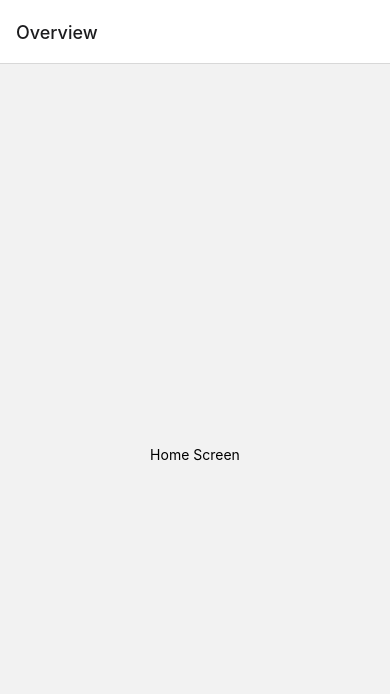
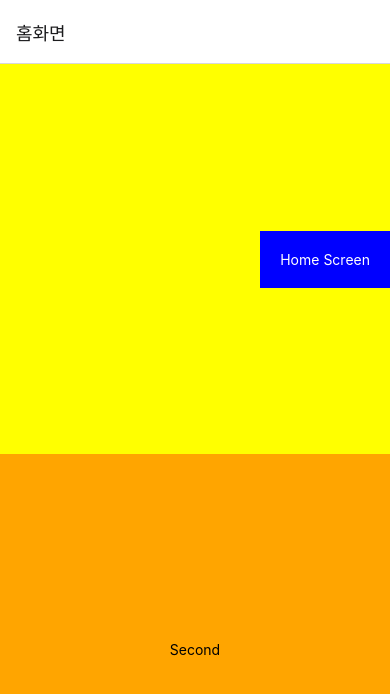
Before and after one commit to jkim8/FoodDeliveryApp, a React Native app: screen / in a window 390 px wide. Shown: the top 694 px of the page. Built offline with nearby package versions, Linux system fonts and the light colour scheme.

Commit message:
React-Native CSS

```diff
--- a/App.tsx
+++ b/App.tsx
@@ -4,7 +4,7 @@ import {
   createNativeStackNavigator,
   NativeStackScreenProps,
 } from '@react-navigation/native-stack';
-import {Text, TouchableHighlight, View} from 'react-native';
+import {Text, Pressable, Button, TouchableNativeFeedback, TouchableWithoutFeedback, TouchableOpacity, TouchableHighlight, View} from 'react-native';
 import {useCallback} from 'react';
 
 type RootStackParamList = {
@@ -20,11 +20,16 @@ function HomeScreen({navigation}: HomeScreenProps) {
   }, [navigation]);
 
   return (
-          <View style={{flex: 1, alignItems: 'center', justifyContent: 'center'}}>
-            <TouchableHighlight onPress={onClick}>
-              <Text>Home Screen</Text>
-            </TouchableHighlight>
+    <>
+          <View style={{flex: 1, backgroundColor: 'yellow', alignItems: 'flex-end', justifyContent: 'center'}}>
+            <Pressable onPress={onClick} style={{paddingHorizontal: 20, paddingVertical: 20, backgroundColor: 'blue'}}>
+              <Text style={{color: 'white'}}>Home Screen</Text>
+            </Pressable>
           </View>
+          <View style={{flex:1, backgroundColor: 'orange', alignItems: 'center', justifyContent: 'center'}}>
+            <Text>Second</Text>
+          </View>
+    </>
   );
 }
 
@@ -50,7 +55,7 @@ function App() {
               <Stack.Screen
                       name="Home"
                       component={HomeScreen}
-                      options={{title: 'Overview'}}
+                      options={{title: '홈화면'}}
               />
               <Stack.Screen name="Details" component={DetailsScreen} />
             </Stack.Navigator>
```
